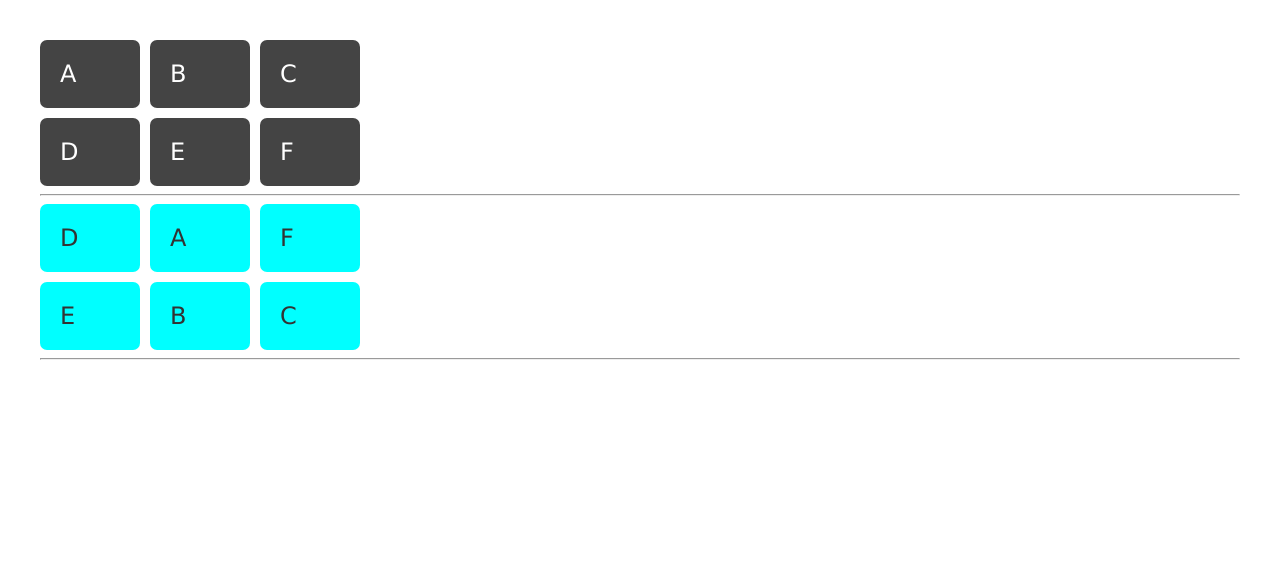
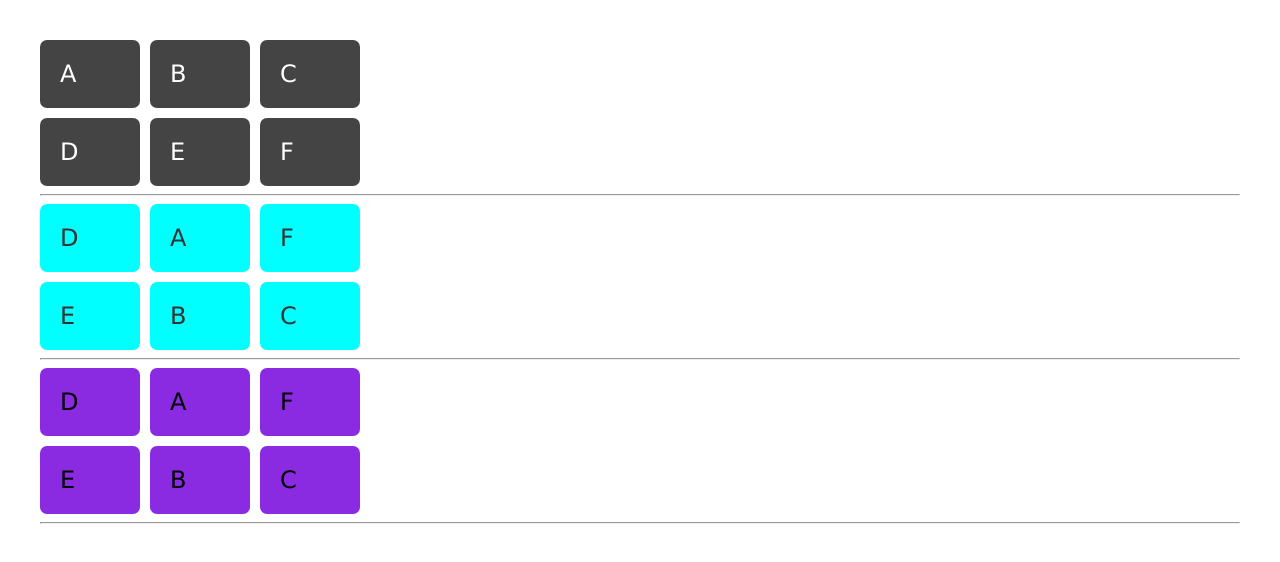
Before and after one commit to Lexicon-Frontend-React-2023-2024/grid, a plain HTML site: page index.html in a window 1280 px wide. Drawn offline with Linux system fonts and the light colour scheme.

Commit message:
add linebased shorthand rules

```diff
--- a/index.html
+++ b/index.html
@@ -31,7 +31,16 @@
     <hr>
 
     <!--Line-based-placement-shorthand-->
+    <div class="boxThree">
+        <div class="box3 A3">A</div>
+        <div class="box3 B3">B</div>
+        <div class="box3 C3">C</div>
+        <div class="box3 D3">D</div>
+        <div class="box3 E3">E</div>
+        <div class="box3 F3">F</div>
+    </div>
 
+    <hr>
 
 </body>
 </html>
--- a/style.css
+++ b/style.css
@@ -80,3 +80,51 @@ body {
     grid-row-start: 1;
     grid-row-end: 2;
 }
+
+/*End*/
+
+
+/* boxThree rules -- Line-based-placement-shorthand*/
+
+.boxThree {
+    display: grid;
+    grid-template-columns: 100px 100px 100px;
+    gap: 10px;
+}
+
+.box3 {
+    background-color: blueviolet;
+     border-radius: 7px;
+    padding: 20px;
+    font-size: 150%;
+}
+
+.A3 {
+    grid-column: 2 / 3;
+    grid-row: 1 / 2;
+}
+
+.B3 {
+    grid-column: 2 / 3;
+    grid-row: 2 / 3;
+}
+
+.C3 {
+    grid-column: 3 / 4;
+    grid-row: 2 / 3;
+}
+
+.D3 {
+    grid-column: 1 / 2;
+    grid-row: 1 / 2;
+}
+
+.E3 {
+    grid-column: 1 / 2;
+    grid-row: 2 / 3;
+}
+
+.F3 {
+    grid-column: 3 / 4;
+    grid-row: 1 / 2;
+}
```
